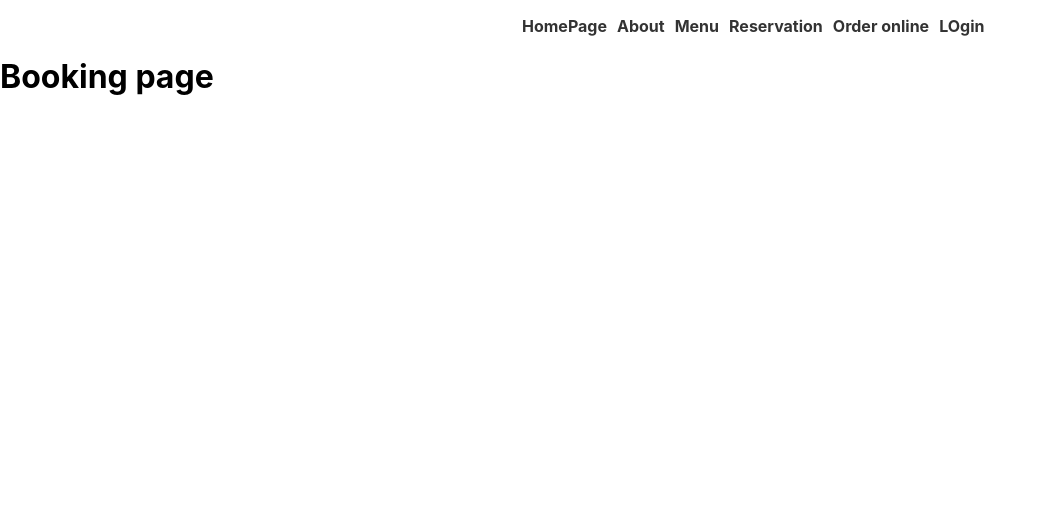
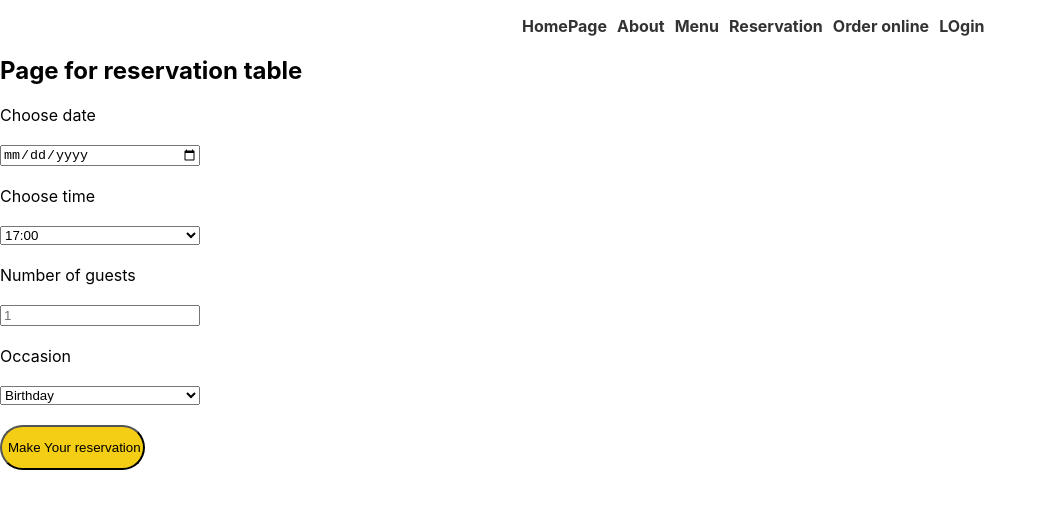
Before and after one commit to NaivoRZK/capstone-0, a React (Create React App) app: page /bookingPage in a window 1280 px wide. Shown: the top 508 px of the page, without its empty margins (0-1047 px from the left). Built offline with nearby package versions, Linux system fonts and the light colour scheme; a web font is replaced by a local one.

Commit message:
Added API functionality provided to the game available.

```diff
--- a/package.json
+++ b/package.json
@@ -35,5 +35,8 @@
       "last 1 firefox version",
       "last 1 safari version"
     ]
+  },
+  "devDependencies": {
+    "jest": "^27.5.1"
   }
 }
--- a/public/index.html
+++ b/public/index.html
@@ -48,5 +48,7 @@
       To begin the development, run `npm start` or `yarn start`.
       To create a production bundle, use `npm run build` or `yarn build`.
     -->
+
+
   </body>
 </html>
--- /dev/null
+++ b/src/API.js
@@ -0,0 +1,26 @@
+const seededRandom = function (seed) {
+    var m = 2**35 - 31;
+    var a = 185852;
+    var s = seed % m;
+    return function () {
+        return (s = s * a % m) / m;
+    };
+}
+
+export function fetchAPI(date) {
+    let result = [];
+    let random = seededRandom(date.getDate());
+
+    for(let i = 17; i <= 23; i++) {
+        if(random() < 0.5) {
+            result.push(i + ':00');
+        }
+        if(random() < 0.5) {
+            result.push(i + ':30');
+        }
+    }
+    return result;
+};
+export function submitAPI(formData) {
+    return true;
+};
--- a/src/App.css
+++ b/src/App.css
@@ -192,7 +192,9 @@ font-size: 40.11px;
 
 
 
+
 /* Style pour le composant Main  */
+
 
 
 
@@ -215,7 +217,7 @@ section{
 
 
 
-button{
+button,#btn-reservation{
   width: 145px;
   height: 45px;
   background-color:#F4CE14;
--- a/src/App.js
+++ b/src/App.js
@@ -1,25 +1,45 @@
-import './App.css';
-import HomePage  from './HomePage';
+import React, { useReducer } from 'react';
+import { Routes, Route } from 'react-router-dom';
+import HomePage from './HomePage';
 import BookingPage from './BookingPage';
-import Nav from './Nav';
-
-import {Routes,Route,Link} from 'react-router-dom';
-
+import ConfirmForm from './ConfirmForm';
+import BookingForm from './BookingForm';
+import { fetchAPI } from './API';
 
 function App() {
-  return (
+ // Définition des fonctions en dehors de useEffect
+ const initializeTimes = () => {//*********** */
+    let dateDuJour = new Date();
+    return fetchAPI(dateDuJour);
+ };
+
+ const updateTimes = (state, action) => {
+    switch (action.type) {
+      case 'UPDATE_TIMES':
+        const newAvailableTimes = fetchAPI(action.payload);
+        return newAvailableTimes;
+      default:
+        return state;
+    }
+ };
+
+ // Utilisation de useReducer avec les fonctions définies en dehors de useEffect
+ const [availableTimes, dispatch] = useReducer(updateTimes, initializeTimes());
+
+ return (
     <>
 
 
+
 <Routes>
-<Route path="/" element={<HomePage />}></Route>
-<Route path="/bookingPage" element={<BookingPage />}></Route>
+ <Route path="/" element={<HomePage />} />
+ <Route path="/bookingPage" element={<BookingPage availableTimes={availableTimes} dispatch={dispatch} />} />
+ <Route path="/confirmForm" element={<ConfirmForm/>} />
 </Routes>
 
 
-
     </>
-  );
+ );
 }
 
 export default App;
--- /dev/null
+++ b/src/BookingForm.js
@@ -0,0 +1,79 @@
+
+import { useNavigate } from 'react-router-dom';
+import { submitAPI } from './API';
+
+import './App.js'
+export default function BookingForm({date,setDate,
+                                     time,setTime,
+                                     guests,setGuest,
+                                     occasion,setOccasion,
+                                     availableTimes,dispatch
+
+                                    }) {
+
+                const navigate = useNavigate();
+
+                let formData={
+                  date,
+                  time,
+                  occasion
+                  };
+
+
+                  const  handleDateChange =async (event) => {
+                    const selectedDate = event.target.value;
+                    const dateObject = new Date(selectedDate);
+                    // Dispatchez une action avec le nouveau type et la nouvelle date sélectionnée
+                    dispatch({ type: 'UPDATE_TIMES', payload: dateObject });
+                    };
+
+                  const handleSubmit = (event,date) => {
+                    event.preventDefault();
+                    if(submitAPI(formData)){
+                      navigate('/confirmForm');
+
+                    }
+
+
+                 };
+
+
+
+  return (
+    <>
+        <h2>Page for reservation table</h2>
+      <form onSubmit={handleSubmit} style={{ display: 'grid', maxWidth: '200px', gap: '20px' }}>
+        <label htmlFor="res-date">Choose date</label>
+        <input type="date" id="res-date"
+               value={date}
+               onChange={handleDateChange}
+        />
+        <label htmlFor="res-time">Choose time</label>
+        <select id="res-time"
+                data-testid="res-time"
+                value={time}
+                onChange={setTime}
+                >
+             {availableTimes.map((item, index) => (
+        <option key={index}>{item}</option>
+      ))}
+
+        </select>
+        <label htmlFor="guests">Number of guests</label>
+        <input type="number" placeholder="1" min="1" max="10" id="guests"
+                value={guests}
+                onChange={setGuest}
+        />
+        <label htmlFor="occasion">Occasion</label>
+        <select id="occasion"
+                value={occasion}
+                onChange={setOccasion}
+        >
+          <option>Birthday</option>
+          <option>Anniversary</option>
+        </select>
+        <input type="submit" value="Make Your reservation" id="btn-reservation" />
+      </form>
+    </>
+  );
+}
--- a/src/BookingPage.js
+++ b/src/BookingPage.js
@@ -1,10 +1,28 @@
+import './App.css'
+import { useState } from 'react';
+
+import BookingForm from "./BookingForm"
 import Nav from "./Nav"
-export default function Specialisations() {
-    return (
+export default function BookingPage({ availableTimes, dispatch }) {
+  const [date,setDate]=useState('');
+  const [time,setTime]=useState('');
+  const [guests,setGuest]=useState('');
+  const [occasion,setOccasion]=useState('');
 
+
+
+   return (
           <>
             <Nav/>
-           <h1>Booking page</h1>
+            <BookingForm date={date} setDate={setDate}
+                         time={setTime} setTime={setTime}
+                         guests={guests} setGuest={setGuest}
+                         occasion={occasion} setOccasion={setOccasion}
+                         availableTimes={availableTimes} dispatch={dispatch}
+
+
+            />
+
 
           </>
 
--- /dev/null
+++ b/src/ConfirmForm.js
@@ -0,0 +1,18 @@
+import './App.css';
+
+
+
+export default function ConfirmForm() {
+    return (
+        <>
+
+
+             <h1>Your reservation has been successfully completed</h1>
+
+
+
+
+        </>
+
+    )
+}
```
Also changed, not shown: src/function.js (added, +21 -0 lines), src/Main.js (line endings or trailing spaces), 2 other files (tests, documents, lock files or other folders).
